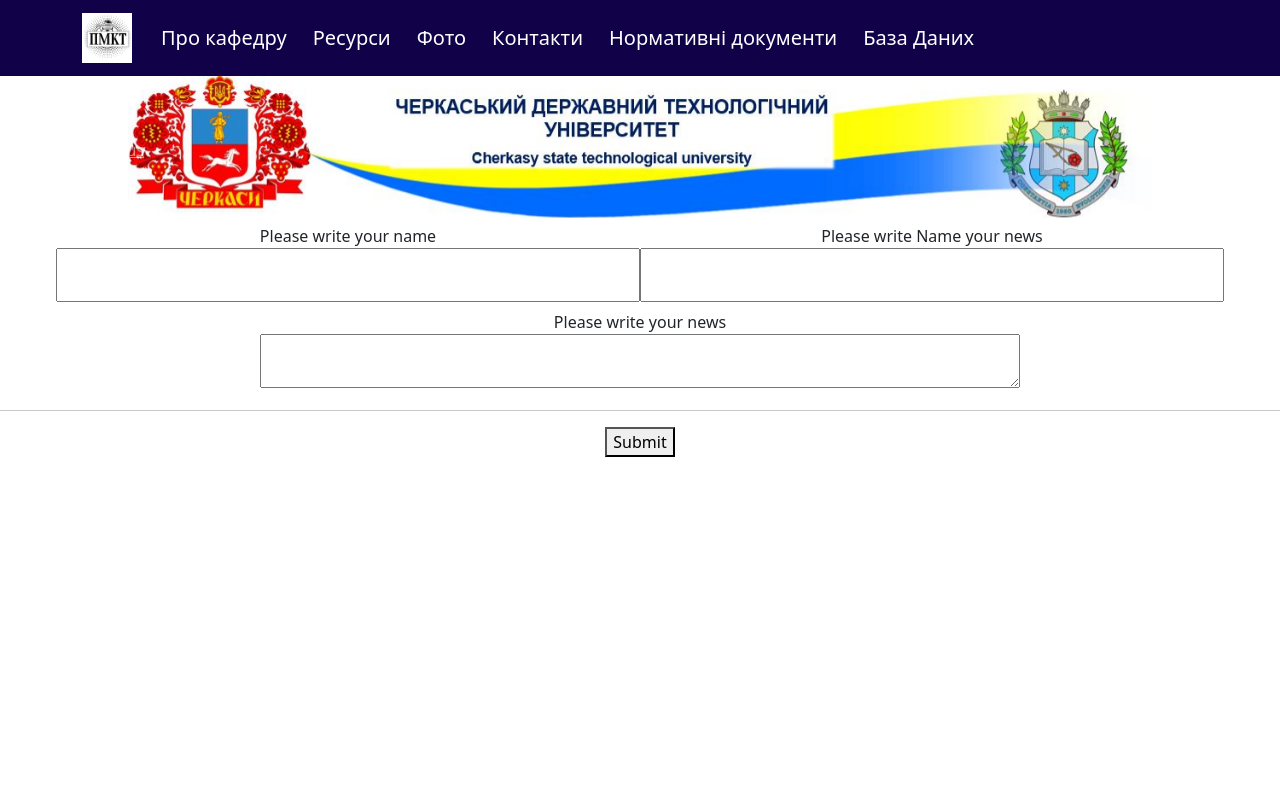
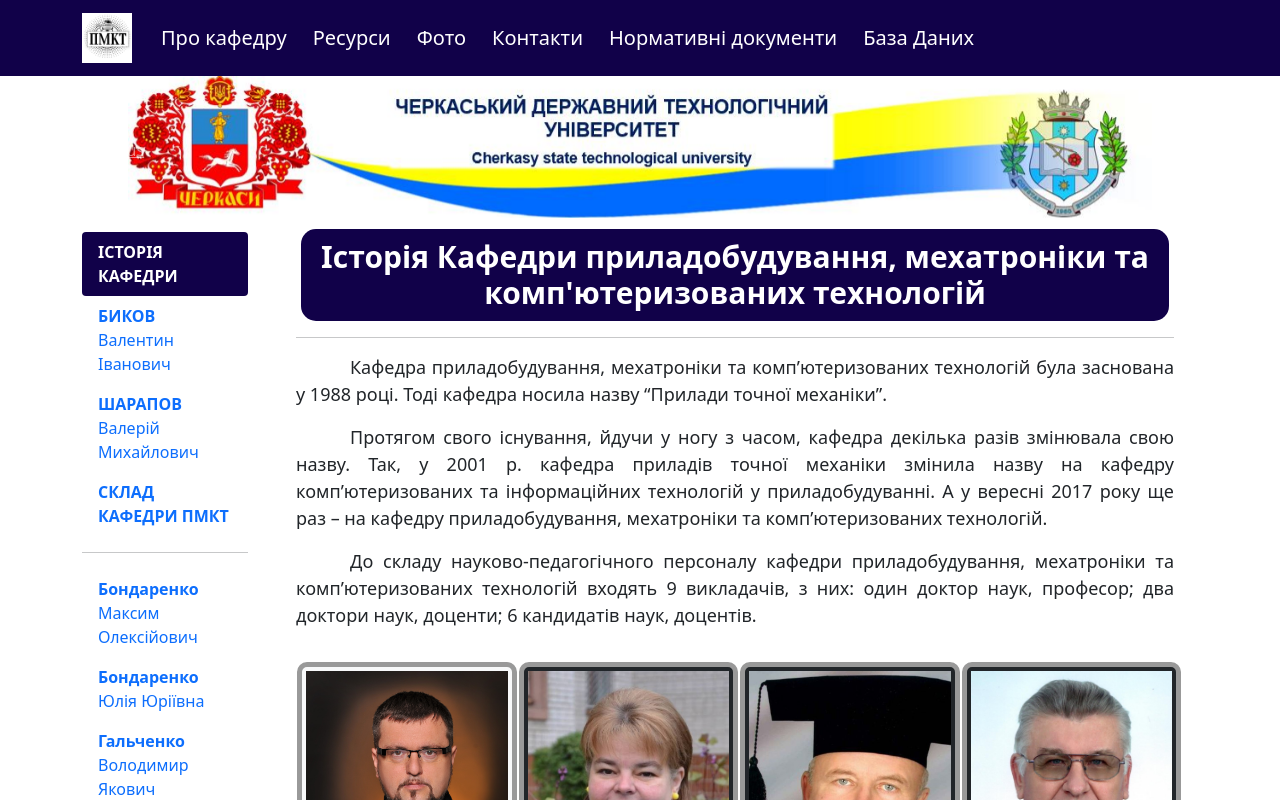
Before and after one commit to AnnaToptun/AnnaToptun, a React (Create React App) app: page / in a window 1280 px wide. Shown: the top 800 px of the page. Built offline with nearby package versions, Linux system fonts and the light colour scheme.

Commit message:
Update Heder.js

```diff
--- a/src/Components/Heder.js
+++ b/src/Components/Heder.js
@@ -3,7 +3,7 @@
 import logo from './logo1.png'
 import {BrowserRouter as Router, Route, Switch, Link} from 'react-router-dom'
 
-import Home from '../Pages/Home'
+
 import About from '../Pages/About'
 import Links from '../Pages/Link'
 import Photo from '../Pages/Photo'
@@ -30,7 +30,7 @@
                         <Navbar.Toggle aria-controls="responsive-navbar-nav" />
                         <Navbar.Collapse id="responsive-navbar-nav">
                             <Nav className="text-center">
-                                <Nav.Link href="/about"><span  className="text-header "> Про кафедру </span> </Nav.Link>
+                                <Nav.Link href="/"><span  className="text-header "> Про кафедру </span> </Nav.Link>
                                 <Nav.Link href="/link"><span  className="text-header"> Ресурси </span> </Nav.Link>
                                 <Nav.Link href="/photo"><span  className="text-header"> Фото </span></Nav.Link>
                                 <Nav.Link href="/contacts"><span  className="text-header"> Контакти </span></Nav.Link>
@@ -44,8 +44,8 @@
 
                 <Router>
                     <Switch>
-                        <Route exact path="/" component={Home} />
-                        <Route exact path="/about" component={About}/>
+
+                        <Route exact path="/" component={About}/>
                         <Route exact path="/link" component={Links} />
                         <Route exact path="/photo" component={Photo} />
                         <Route exact path="/contacts" component={Contacts} />
```
